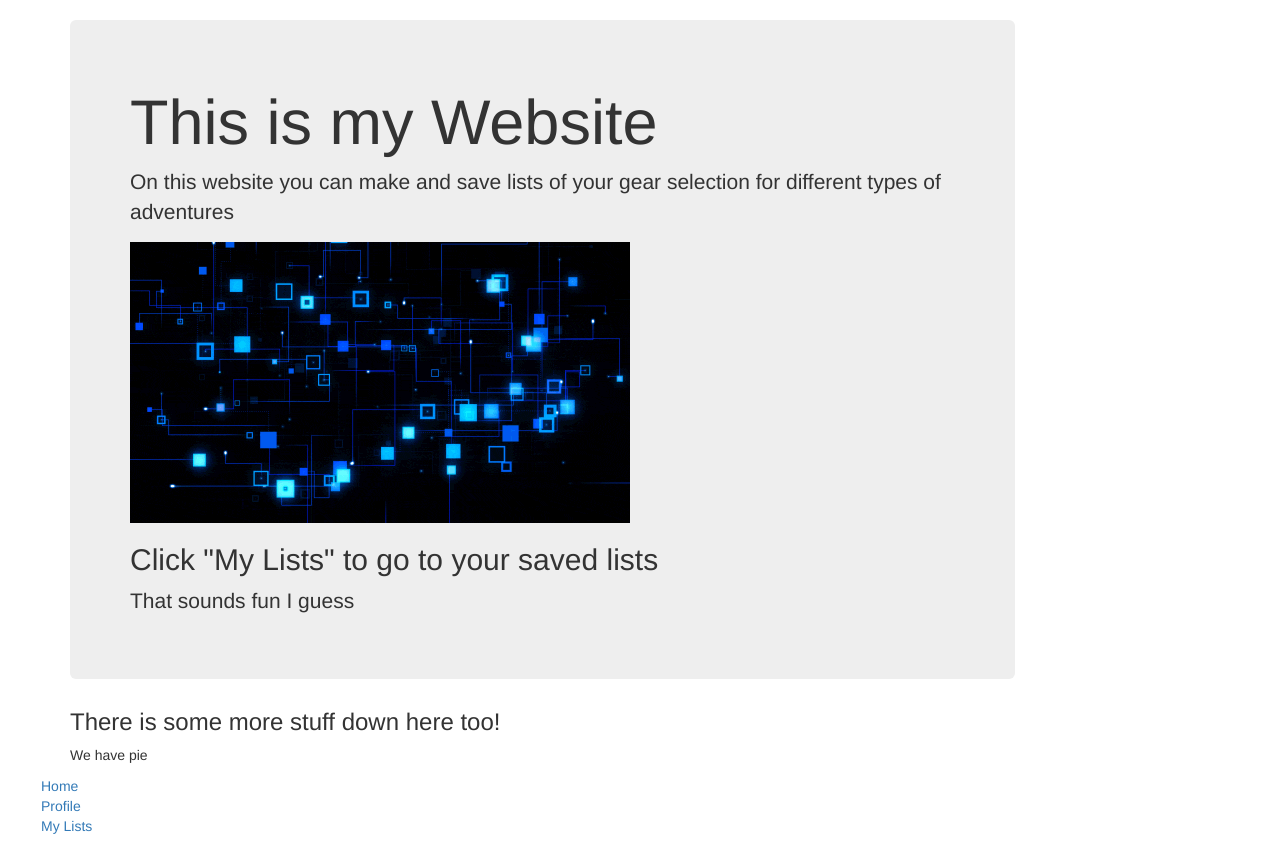
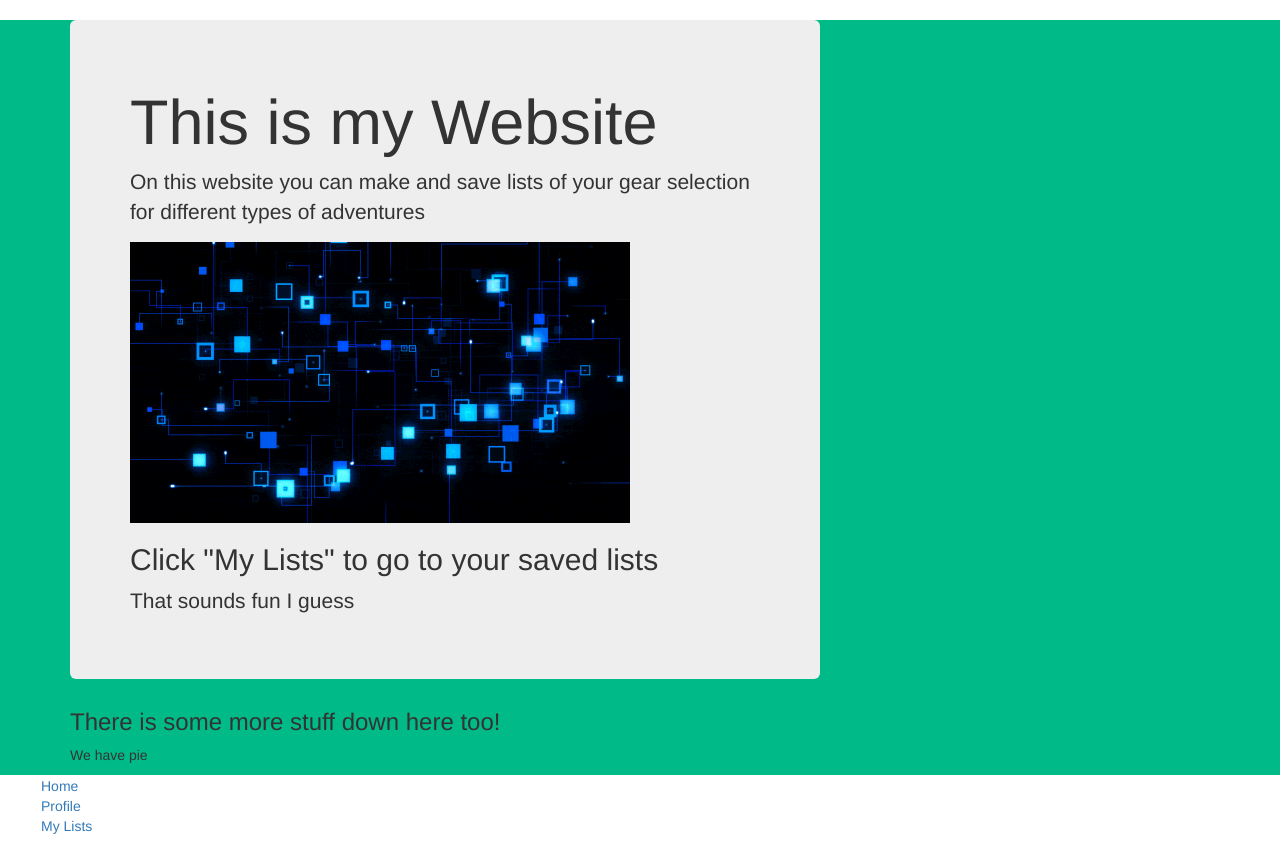
Before and after one commit to ashlibaldwin/GearList, a Django app: template polls/templates/polls/home.html in a window 1280 px wide. Shown: the part 192-1059 px from the top of the page. Run offline with Django 3.2, Linux system fonts and the light colour scheme; the template is opened without the code that fills it, so the values that code supplies are empty; some libraries are stand-ins or nearby versions.

Commit message:
change background color

```diff
--- a/polls/static/polls/style.css
+++ b/polls/static/polls/style.css
@@ -1,3 +1,6 @@
+.back {
+	background-color: #0b8
+}
 .navbar {
 	/*border-top: solid 1px black;
 	border-bottom: solid 1px black; */
--- a/polls/templates/base.html
+++ b/polls/templates/base.html
@@ -9,9 +9,10 @@
 		{% block cssContent %}{% endblock %}
 		{% block override_css %}{% endblock %}
 </head>
+
 <body>
+
     <header>
-
     <div class="page-header">
         <h1><a href="/">Gear Room</a></h1>
 
@@ -26,17 +27,20 @@
     </div>
     </header>
 
+
+<div class="back">
     <div class="content container">
         <div class="row">
-            <div class="col-md-10">
+            <div class="col-md-8">
             {% block content %}
 
             {% endblock %}
             </div>
         </div>
     </div>
+</div>
 
-    <div class="navbar footer">
+    <div class="navbar page-footer">
         <ul>
             <a href="/"><li>Home</li></a>
             <a href="/polls/profile"><li>Profile</li></a>
@@ -45,6 +49,8 @@
 
         </ul>
     </div>
+</div>
+
 </body>
 {% block jsContent %}{% endblock %}
 </html>
```
